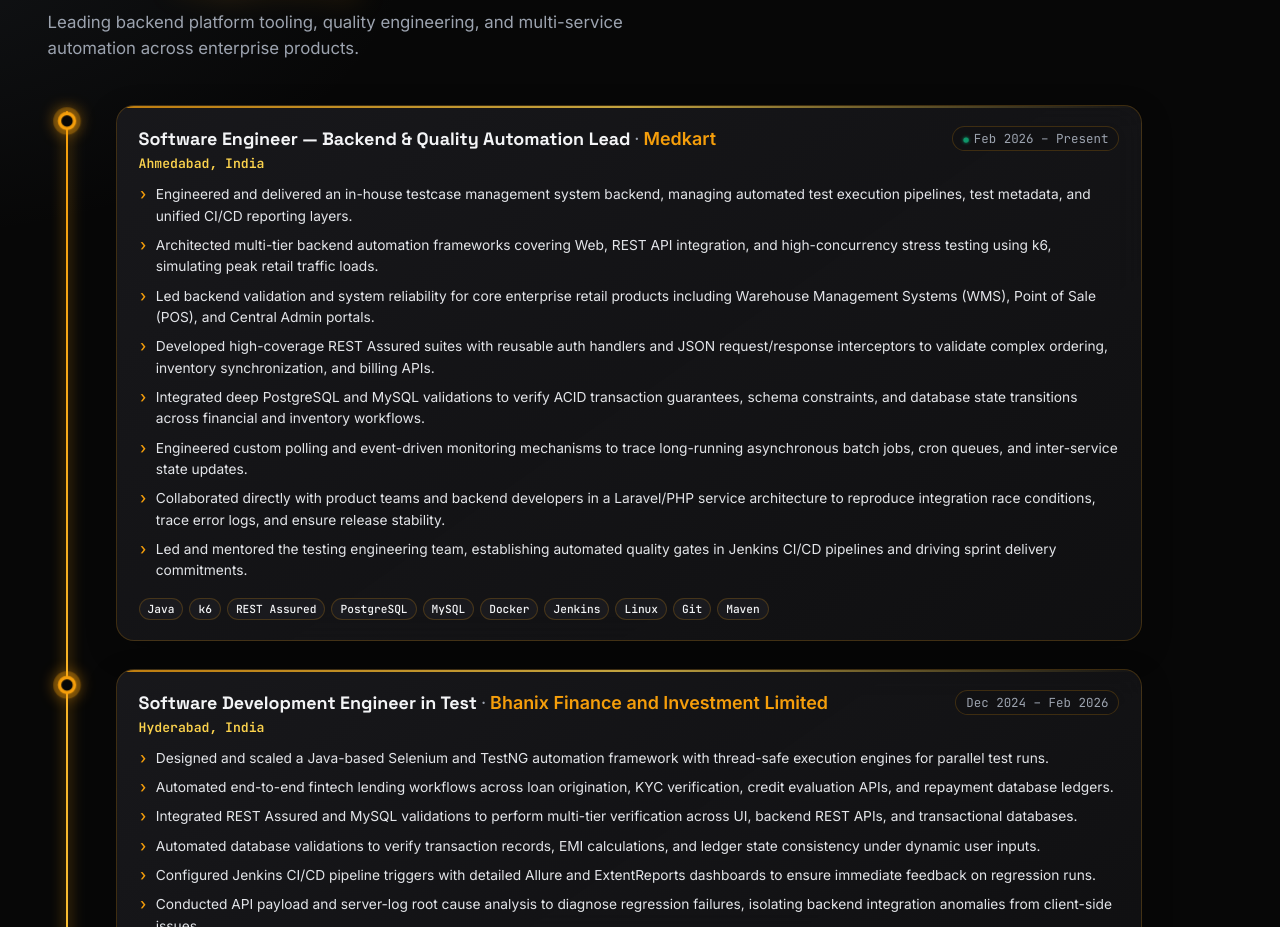
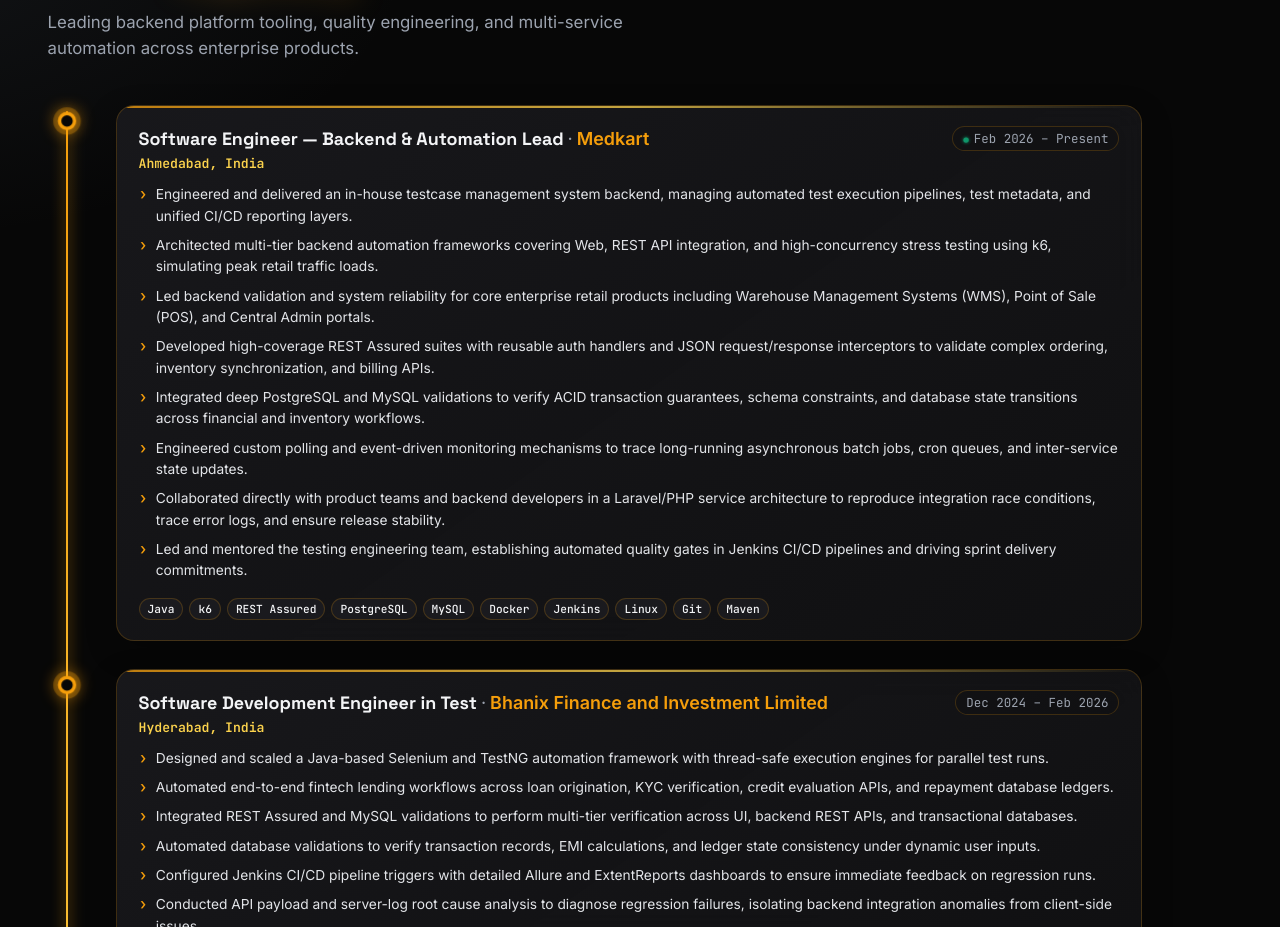
Before and after one commit to kritagya20/portfolio-website-react, a React (Vite) app: page / in a window 1280 px wide. Shown: the part 1952-2879 px from the top of the page. Built offline with nearby package versions, Linux system fonts and the light colour scheme.

Commit message:
refactor(typo): content typo fixes

```diff
--- a/src/data/portfolio.js
+++ b/src/data/portfolio.js
@@ -162,7 +162,7 @@ export const experienceHeader = {
 
 export const experience = [
   {
-    role: 'Software Engineer — Backend & Quality Automation Lead',
+    role: 'Software Engineer — Backend & Automation Lead',
     company: 'Medkart',
     companyAbbr: 'Medkart',
     where: 'Ahmedabad, India',
```
